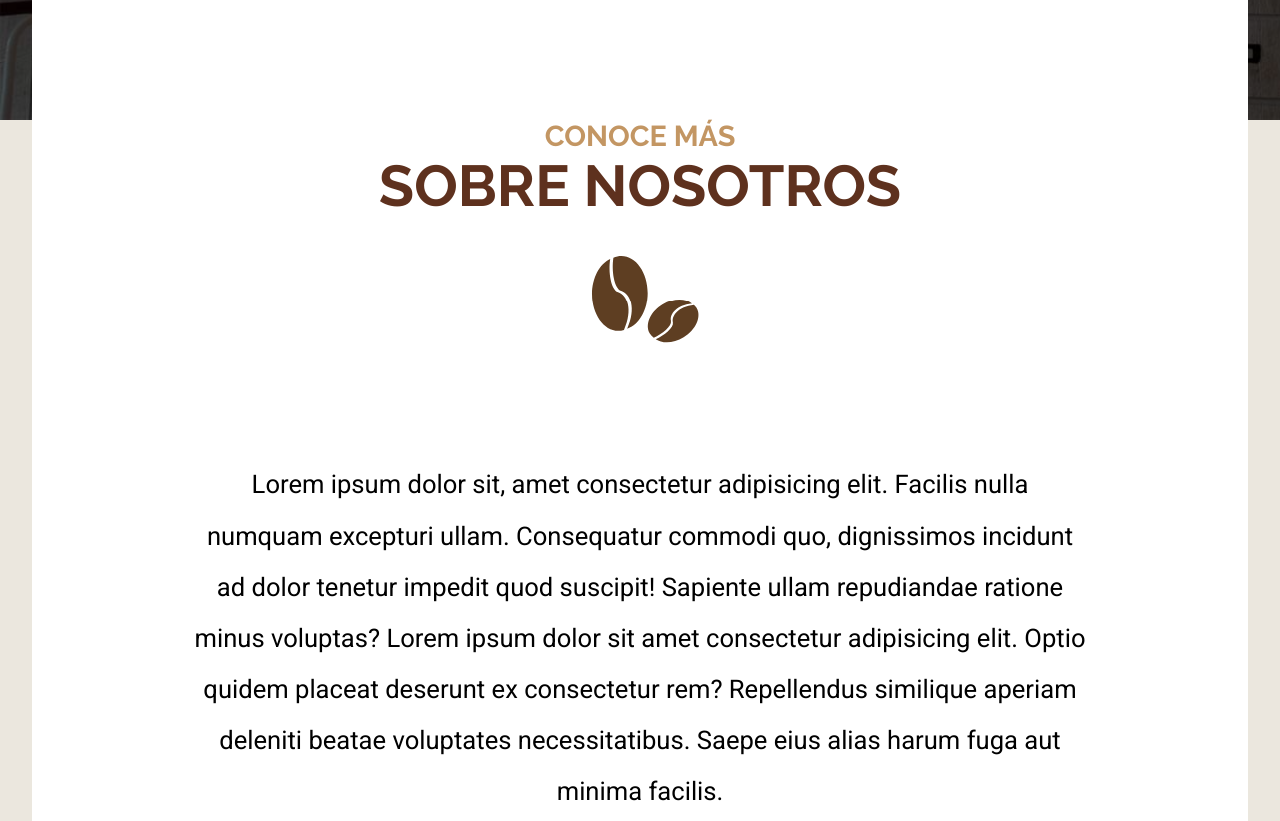
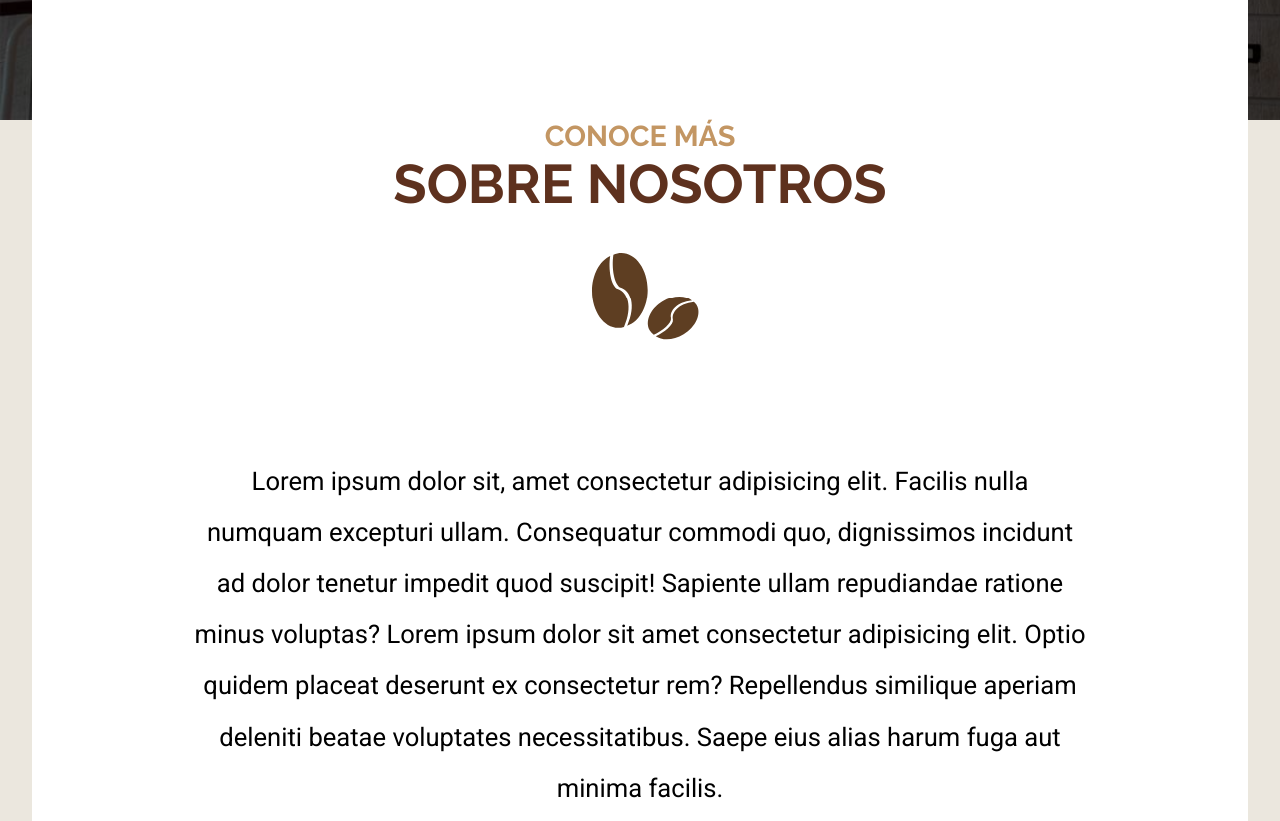
Before and after one commit to alejandro14972/SASS---CAFETERIA, a website: page index.html in a window 1280 px wide. Shown: the part 1000-1821 px from the top of the page. Drawn offline with Linux system fonts and the light colour scheme; a web font is replaced by a local one.

Commit message:
fix testimoniales enunciados h2 para todos los h2 a modo de título

```diff
--- a/src/scss/base/_tipografia.scss
+++ b/src/scss/base/_tipografia.scss
@@ -11,7 +11,7 @@ h1{
 }
 
 h2{
-    font-size: 3.6rem;
+    font-size: 3.4rem;
     color: v.$primario;
     span{
         color: v.$secundario;
```
Also changed, not shown: build/css/app.css.
